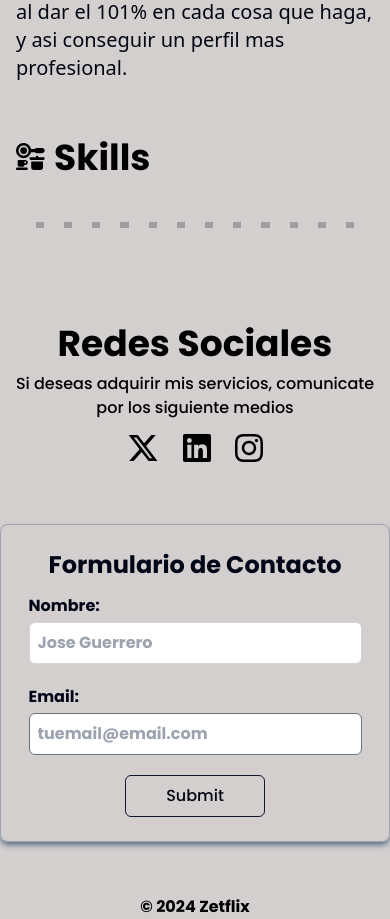
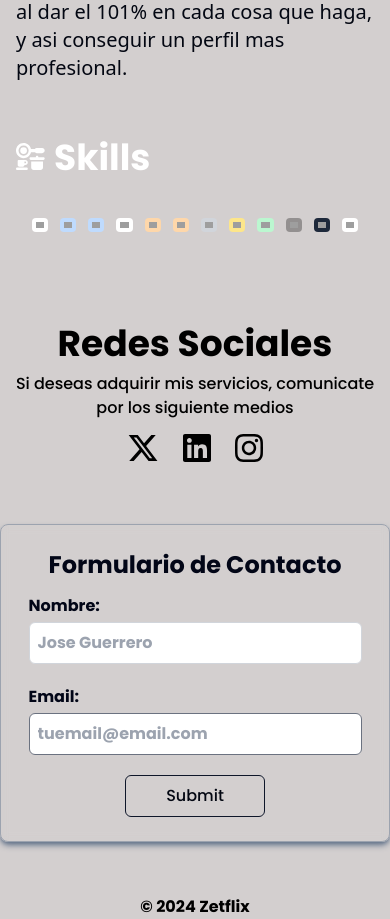
Before and after one commit to brayanty/Zetflix.tech, a React (Vite) app: page / in a window 390 px wide. Shown: the part 2220-3139 px from the top of the page. Built offline with nearby package versions, Linux system fonts and the light colour scheme; grey boxes are pictures that could not be loaded.

Commit message:
refactoring darkmode / add scrollreveal

```diff
--- a/package.json
+++ b/package.json
@@ -18,7 +18,8 @@
     "@fortawesome/react-fontawesome": "^0.2.2",
     "prop-types": "^15.8.1",
     "react": "^18.3.1",
-    "react-dom": "^18.3.1"
+    "react-dom": "^18.3.1",
+    "scrollreveal": "^4.0.9"
   },
   "devDependencies": {
     "@types/react": "^18.3.3",
--- a/src/components/AboutMe/index.jsx
+++ b/src/components/AboutMe/index.jsx
@@ -5,7 +5,7 @@ import "./index.css";
 
 function AboutMe() {
   return (
-    <section className="mx-auto container flex flex-col-reverse items-center md:flex-row gap-3 mt-6 mb-6 max-md:p-4 py-10 w-full lg:max-w-4xl md:max-w-2xl">
+    <section className="about mx-auto container flex flex-col-reverse items-center md:flex-row gap-3 mt-6 mb-6 max-md:p-4 py-10 w-full lg:max-w-4xl md:max-w-2xl">
       <header className="flex flex-col md:items-start gap-1">
         <h2 className="text-4xl font-primarybold tracking-tight text-gray-800 dark:text-white">
           <FontAwesomeIcon icon={faUser} size="xs" /> Sobre mi
--- a/src/components/Form/index.jsx
+++ b/src/components/Form/index.jsx
@@ -4,7 +4,7 @@ function Form () {
   return (
     <section
       id='contacts'
-      className='container m-0-auto pt-6 pb-6 flex flex-col gap-3 items-center text-slate-950 dark:text-white bg-transparent transition-colors backdrop-blur-sm mb-5 rounded-lg border border-gray-400 shadow-slate-500 dark:shadow-gray-300 shadow-md w-full max-w-md'
+      className='contacts container m-0-auto pt-6 pb-6 flex flex-col gap-3 items-center text-slate-950 dark:text-white bg-transparent transition-colors backdrop-blur-sm mb-5 rounded-lg border border-gray-400 shadow-slate-500 dark:shadow-gray-300 shadow-md w-full max-w-md'
     >
       <h4 className='font-primarybold text-2xl'>Formulario de Contacto</h4>
       <form
--- a/src/components/Presentation/index.jsx
+++ b/src/components/Presentation/index.jsx
@@ -2,8 +2,9 @@ import "./index.css";
 import MeIMG from "../../assets/logo.png";
 
 function Presentation() {
+
   return (
-    <section className="mx-auto container py-20 md:py-24 scroll-m-20 w-full lg:max-w-4xl md:max-w-2xl">
+    <section className="presentation mx-auto container py-20 md:py-24 scroll-m-20 w-full lg:max-w-4xl md:max-w-2xl">
       <div className="max-w-xl m-4">
         <div className="flex gap-4 mb-4">
           <img
--- a/src/components/Proyects/index.jsx
+++ b/src/components/Proyects/index.jsx
@@ -27,7 +27,7 @@ function Proyects() {
   };
 
   return (
-    <section className="container mx-auto p-4 items-center flex gap-8 flex-col flex-wrap ">
+    <section className="proyects container mx-auto p-4 items-center flex gap-8 flex-col flex-wrap ">
       <div id="Proyects" className="flex flex-col gap-6">
         <h4 className="text-4xl font-primarybold text-black dark:text-white  self-start ">
           <FontAwesomeIcon icon={faCode} size="xs" /> Proyectos
--- a/src/components/Skills/index.jsx
+++ b/src/components/Skills/index.jsx
@@ -4,16 +4,16 @@ import { FontAwesomeIcon } from "@fortawesome/react-fontawesome";
 
 function Skills() {
   return (
-    <section className="mx-auto container flex flex-col-reverse items-center md:flex-row gap-3 mt-6 mb-6 max-md:p-4 py-10 w-full lg:max-w-4xl md:max-w-2xl">
+    <section className="skills mx-auto container flex flex-col-reverse items-center md:flex-row gap-3 mt-6 mb-6 max-md:p-4 py-10 w-full lg:max-w-4xl md:max-w-2xl">
       <div className="flex flex-col justify-center items-center gap-6 ">
         <header className="self-start">
-          <h4 className="text-4xl font-primarybold text-black dark:text-white  self-start ">
+          <h4 className="text-4xl font-primarybold text-black text-white  self-start ">
             <FontAwesomeIcon icon={faKitchenSet} size="xs" /> Skills
           </h4>
         </header>
         <div className="flex justify-center items-center gap-3 p-4">
           <a
-            className="p-1 rounded bg-gray dark:bg-white"
+            className="p-1 rounded bg-gray bg-white"
             href="https://getbootstrap.com"
             target="_blank"
             rel="noreferrer"
@@ -26,7 +26,7 @@ function Skills() {
             />
           </a>
           <a
-            className="p-1 rounded bg-gray dark:bg-blue-200"
+            className="p-1 rounded bg-gray bg-blue-200"
             href="https://www.w3schools.com/cpp/"
             target="_blank"
             rel="noreferrer"
@@ -39,7 +39,7 @@ function Skills() {
             />
           </a>
           <a
-            className="p-1 rounded bg-gray dark:bg-blue-200"
+            className="p-1 rounded bg-gray bg-blue-200"
             href="https://www.w3schools.com/css/"
             target="_blank"
             rel="noreferrer"
@@ -52,7 +52,7 @@ function Skills() {
             />
           </a>
           <a
-            className="p-1 rounded bg-gray dark:bg-white"
+            className="p-1 rounded bg-gray bg-white"
             href="https://expressjs.com"
             target="_blank"
             rel="noreferrer"
@@ -65,7 +65,7 @@ function Skills() {
             />
           </a>
           <a
-            className="p-1 rounded bg-gray dark:bg-orange-200"
+            className="p-1 rounded bg-gray bg-orange-200"
             href="https://git-scm.com/"
             target="_blank"
             rel="noreferrer"
@@ -78,7 +78,7 @@ function Skills() {
             />
           </a>
           <a
-            className="p-1 rounded bg-gray dark:bg-orange-200"
+            className="p-1 rounded bg-gray bg-orange-200"
             href="https://www.w3.org/html/"
             target="_blank"
             rel="noreferrer"
@@ -91,7 +91,7 @@ function Skills() {
             />
           </a>
           <a
-            className="p-1 rounded bg-gray dark:bg-gray-300"
+            className="p-1 rounded bg-gray bg-gray-300"
             href="https://developer.mozilla.org/en-US/docs/Web/JavaScript"
             target="_blank"
             rel="noreferrer"
@@ -104,7 +104,7 @@ function Skills() {
             />
           </a>
           <a
-            className="p-1 rounded bg-gray dark:bg-amber-200"
+            className="p-1 rounded bg-gray bg-amber-200"
             href="https://www.linux.org/"
             target="_blank"
             rel="noreferrer"
@@ -117,7 +117,7 @@ function Skills() {
             />
           </a>
           <a
-            className="p-1 rounded bg-gray dark:bg-green-200"
+            className="p-1 rounded bg-gray bg-green-200"
             href="https://nodejs.org"
             target="_blank"
             rel="noreferrer"
@@ -130,7 +130,7 @@ function Skills() {
             />
           </a>
           <a
-            className="p-1 rounded bg-gray dark:bg-black/30"
+            className="p-1 rounded bg-gray bg-black/30"
             href="https://reactjs.org/"
             target="_blank"
             rel="noreferrer"
@@ -143,7 +143,7 @@ function Skills() {
             />
           </a>
           <a
-            className="p-1 rounded bg-gray dark:bg-slate-800"
+            className="p-1 rounded bg-gray bg-slate-800"
             href="https://tailwindcss.com/"
             target="_blank"
             rel="noreferrer"
@@ -156,7 +156,7 @@ function Skills() {
             />
           </a>
           <a
-            className="p-1 rounded bg-gray dark:bg-white"
+            className="p-1 rounded bg-gray bg-white"
             href="https://www.typescriptlang.org/"
             target="_blank"
             rel="noreferrer"
--- /dev/null
+++ b/src/components/commons/button.jsx
@@ -0,0 +1,12 @@
+export const renderButtons = (title, url, icon) => {
+    return (
+      <a
+        href={url}
+        target="_blank"
+        rel="noopener noreferrer"
+        className="inline-flex bg-gray-100 text-gray-950 items-center justify-center gap-2 px-3 py-2 space-x-2 text-base transition  dark:text-white dark:bg-gray-700 border border-slate-800 dark:border-slate-300 focus-visible:ring-yellow-500/80 text-md hover:bg-slate-800 dark:hover:bg-slate-300 max-w-fit rounded-xl hover:text-zinc-200 dark:hover:text-black focus:outline-none focus-visible:outline-none focus-visible:ring focus-visible:ring-white focus-visible:ring-offset-2 active:bg-black"
+      >
+        <FontAwesomeIcon icon={icon} /> {title}
+      </a>
+    );
+  };
--- /dev/null
+++ b/src/components/hooks/useDarkMode.jsx
@@ -0,0 +1,43 @@
+import { useState,useEffect  } from "react";
+
+export function useDarkLightMode() {
+  const [theme, setTheme] = useState(() => {
+    const savedTheme = window.localStorage.getItem("theme");
+    if (savedTheme) {
+      return savedTheme;
+    }
+    return window.matchMedia("(prefers-color-scheme: dark)").matches
+      ? "dark"
+      : "light";
+  });
+
+  const onDarkmode = () =>{
+    setTheme(pre => pre == "dark" ? "light" : "dark")
+  }
+
+  useEffect(() => {
+    function applyBackground(theme) {
+      document.documentElement.classList.remove("light", "dark");
+      document.documentElement.classList.add(theme);
+
+      theme === "dark"
+        ? document.documentElement.style.setProperty(
+            "--background",
+            "rgba(0, 0, 0, 0.9)"
+          )
+        : document.documentElement.style.setProperty(
+            "--background",
+            "rgba(110, 99, 99, 0.3)"
+          );
+    }
+
+    if (theme === "dark") {
+      applyBackground("dark");
+    } else {
+      applyBackground("light");
+    }
+    window.localStorage.setItem("theme", theme);
+  }, [theme]);
+
+  return [theme,onDarkmode]
+}
```
Also changed, not shown: src/App.jsx (+16 -46 lines), 1 other file (tests, documents, lock files or other folders).
